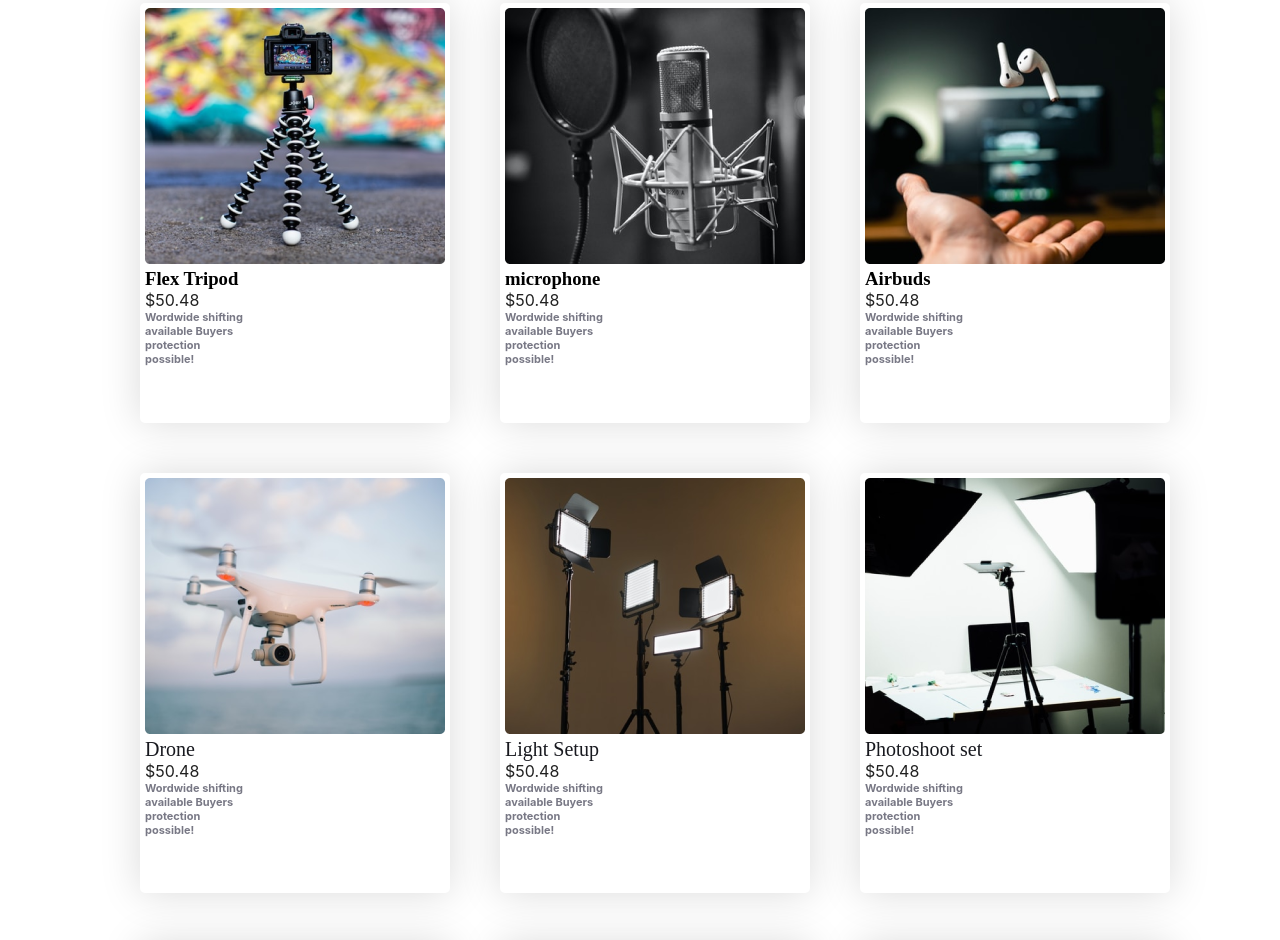
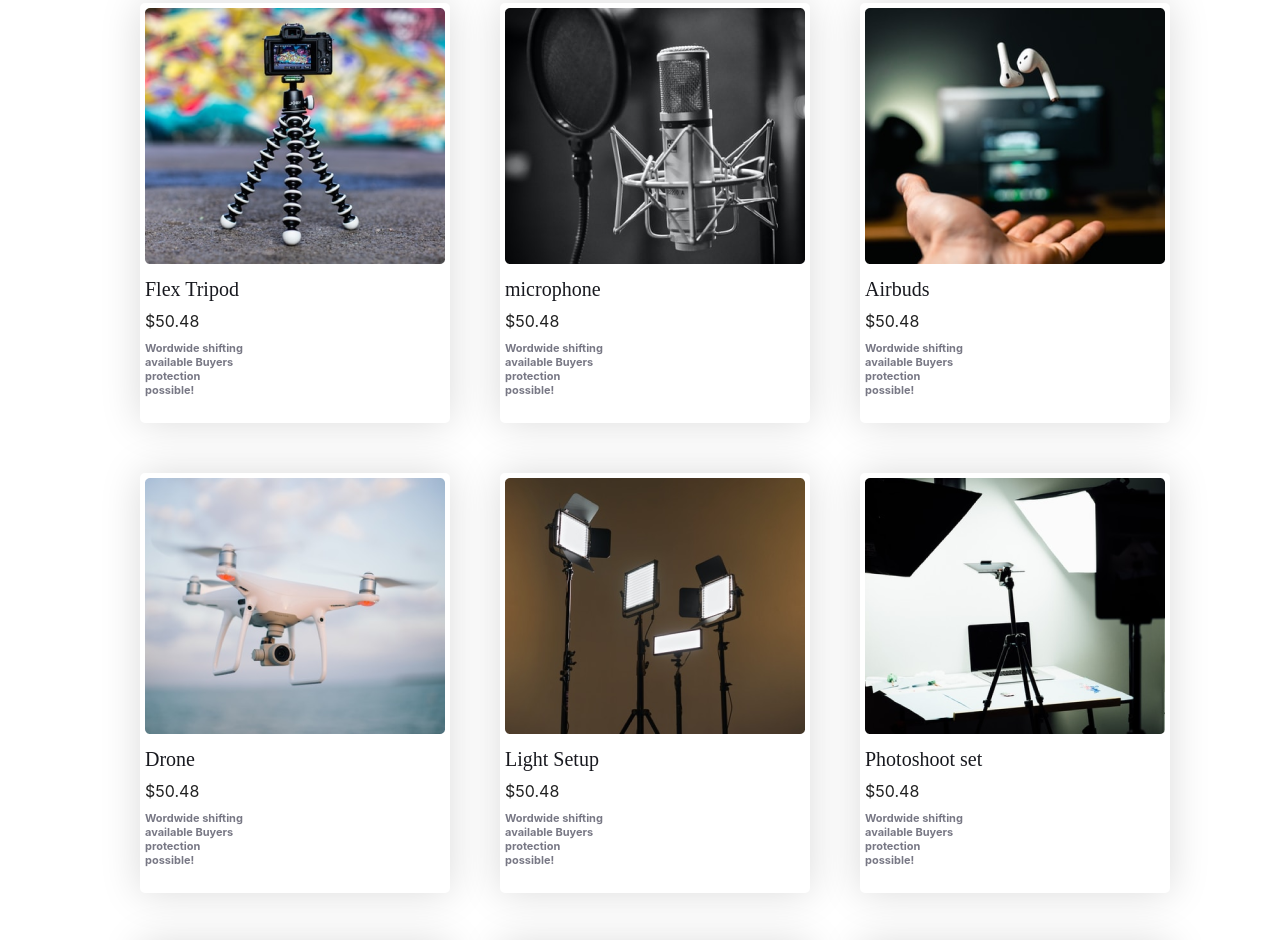
Before and after one commit to Afsana-Jannat/my-influencer-gears, a plain HTML site: page index.html in a window 1280 px wide. Shown: the part 716-1656 px from the top of the page. Drawn offline with Linux system fonts and the light colour scheme.

```diff
--- a/index.html
+++ b/index.html
@@ -52,21 +52,21 @@
         <div class="Collection">
             <div class="collection-img">
                 <img src="images/tripod.png" alt="">
-                <h3>Flex Tripod</h3>
+                <h3 class="c-title">Flex Tripod</h3>
                 <h4>$50.48</h4>
                 <p class="c-discrip">Wordwide shifting available
                     Buyers protection possible!</p>
             </div>
             <div class="collection-img">
                 <img src="images/mic.png" alt="">
-                <h3>microphone</h3>
+                <h3 class="c-title">microphone</h3>
                 <h4>$50.48</h4>
                 <p class="c-discrip">Wordwide shifting available
                     Buyers protection possible!</p>
             </div>
             <div class="collection-img">
                 <img src="images/airpod.png" alt="">
-                <h3>Airbuds</h3>
+                <h3 class="c-title">Airbuds</h3>
                 <h4>$50.48</h4>
                 <p class="c-discrip">Wordwide shifting available
                     Buyers protection possible!</p>
--- a/infu.css
+++ b/infu.css
@@ -90,13 +90,13 @@ nav li a{
 
 .collection-img{
     height: 410px;
-
     padding: 5px;
     border-radius: 5px;
     background: #FFF;
     box-shadow: 0px 0px 40px 0px rgba(0, 0, 0, 0.15);
 }
 .c-discrip{
+    margin-top: 10px;
     color: #787885;
     font-family: Inter;
    font-size: 11px;
@@ -106,6 +106,7 @@ nav li a{
 
 }
 h4{
+    margin-top: 10px;
     color: rgba(0, 0, 0, 0.87);
     font-family: Inter;
     font-size: 16px;
@@ -113,6 +114,7 @@ h4{
     font-weight: 400;
 }
 .c-title{
+    margin-top: 10px;
     color: #18191F;
     font-family: Poppins;
     font-size: 20px;
```
